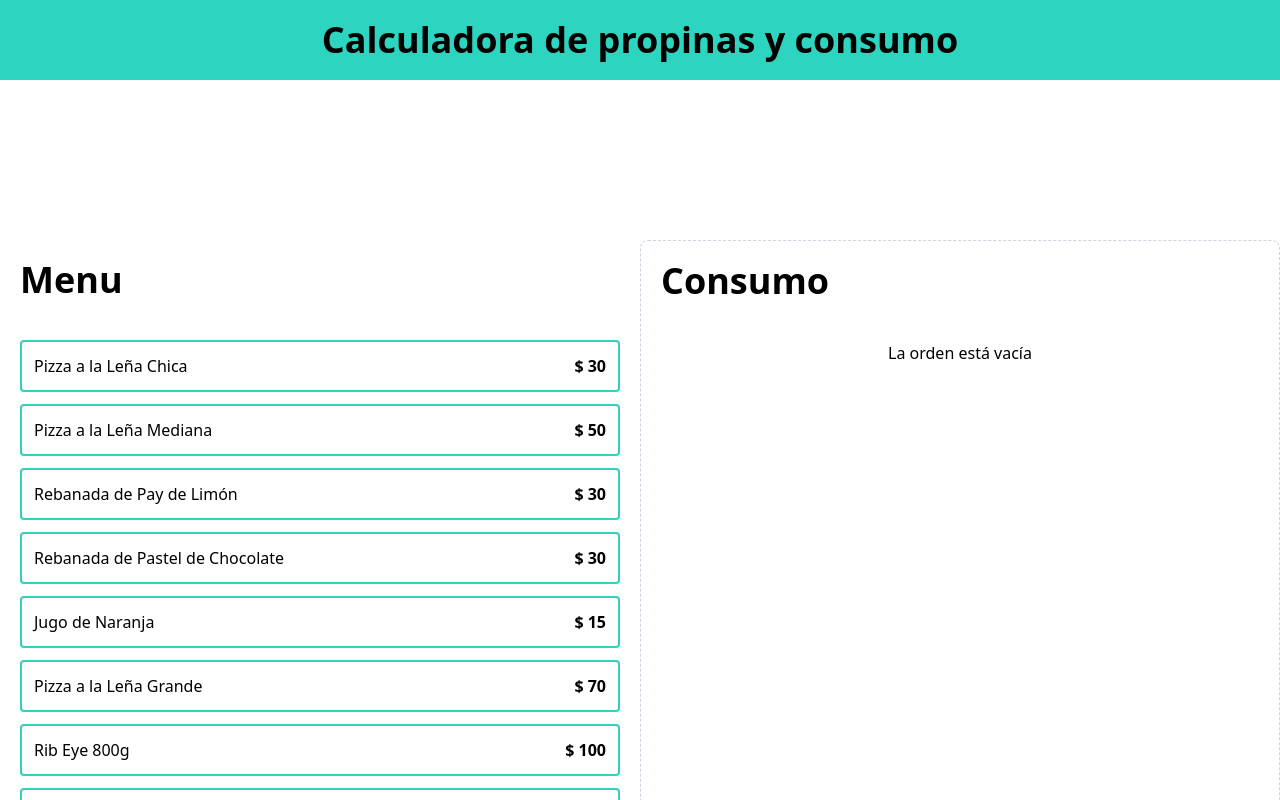
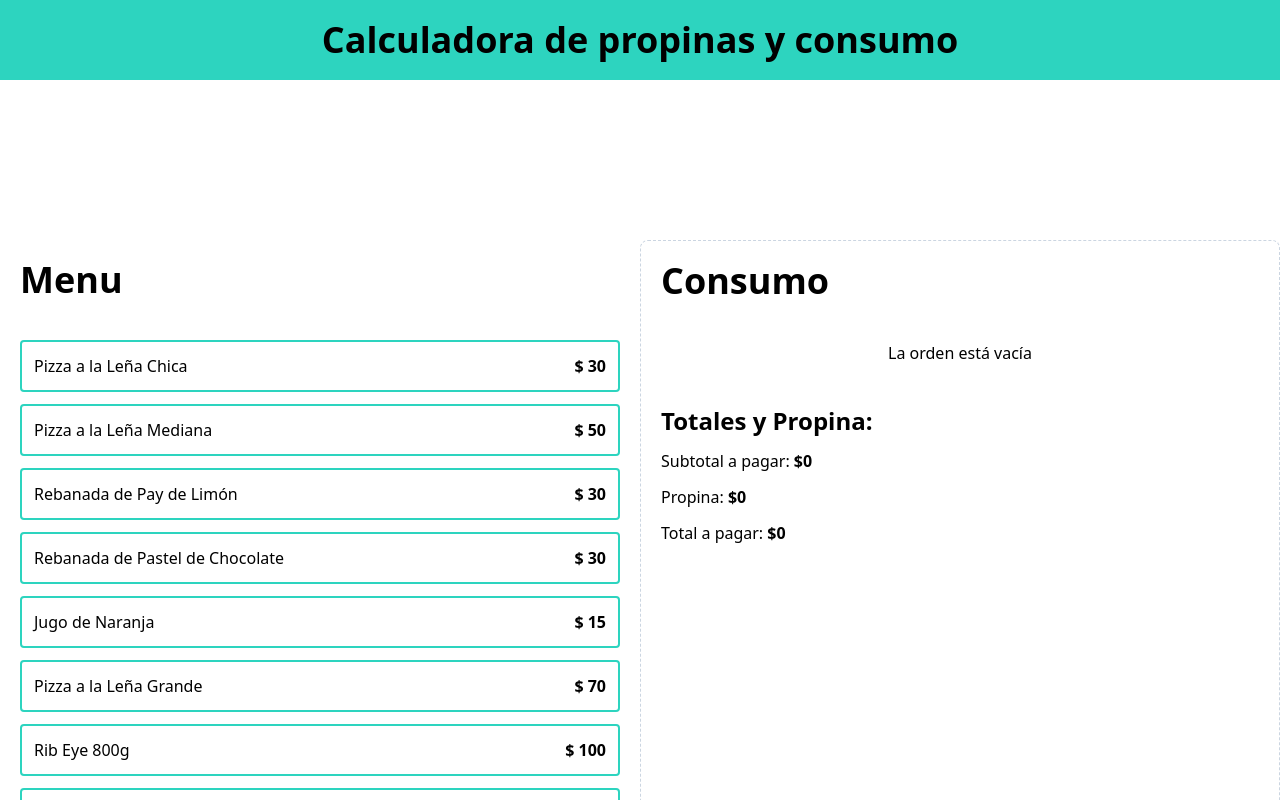
Before and after one commit to luchosr/tips-calulator, a React (Vite) app: page / in a window 1280 px wide. Shown: the top 800 px of the page. Built offline with nearby package versions, Linux system fonts and the light colour scheme.

Commit message:
feat: import order totals

```diff
--- a/src/App.tsx
+++ b/src/App.tsx
@@ -1,5 +1,6 @@
 import MenuItem from './components/MenuItem';
 import OrderContents from './components/OrderContents';
+import OrderTotals from './components/OrderTotals';
 import { menuItems } from './data/db';
 import useOrder from './hooks/useOrder';
 
@@ -26,6 +27,7 @@ function App() {
           <h2 className="font-black text-4xl">Consumo</h2>
 
           <OrderContents order={order} removeItem={removeItem} />
+          <OrderTotals />
         </section>
       </main>
     </>
```
